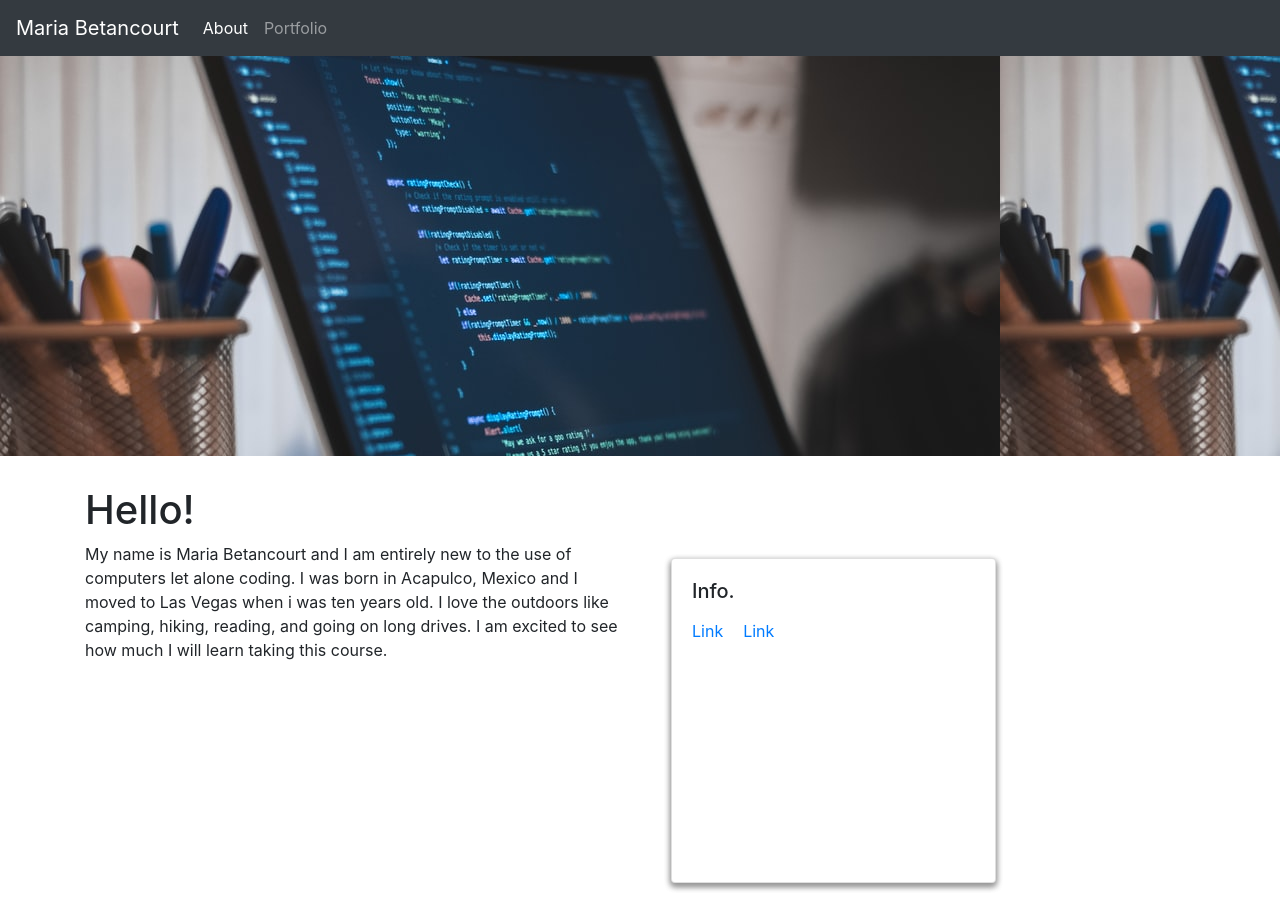
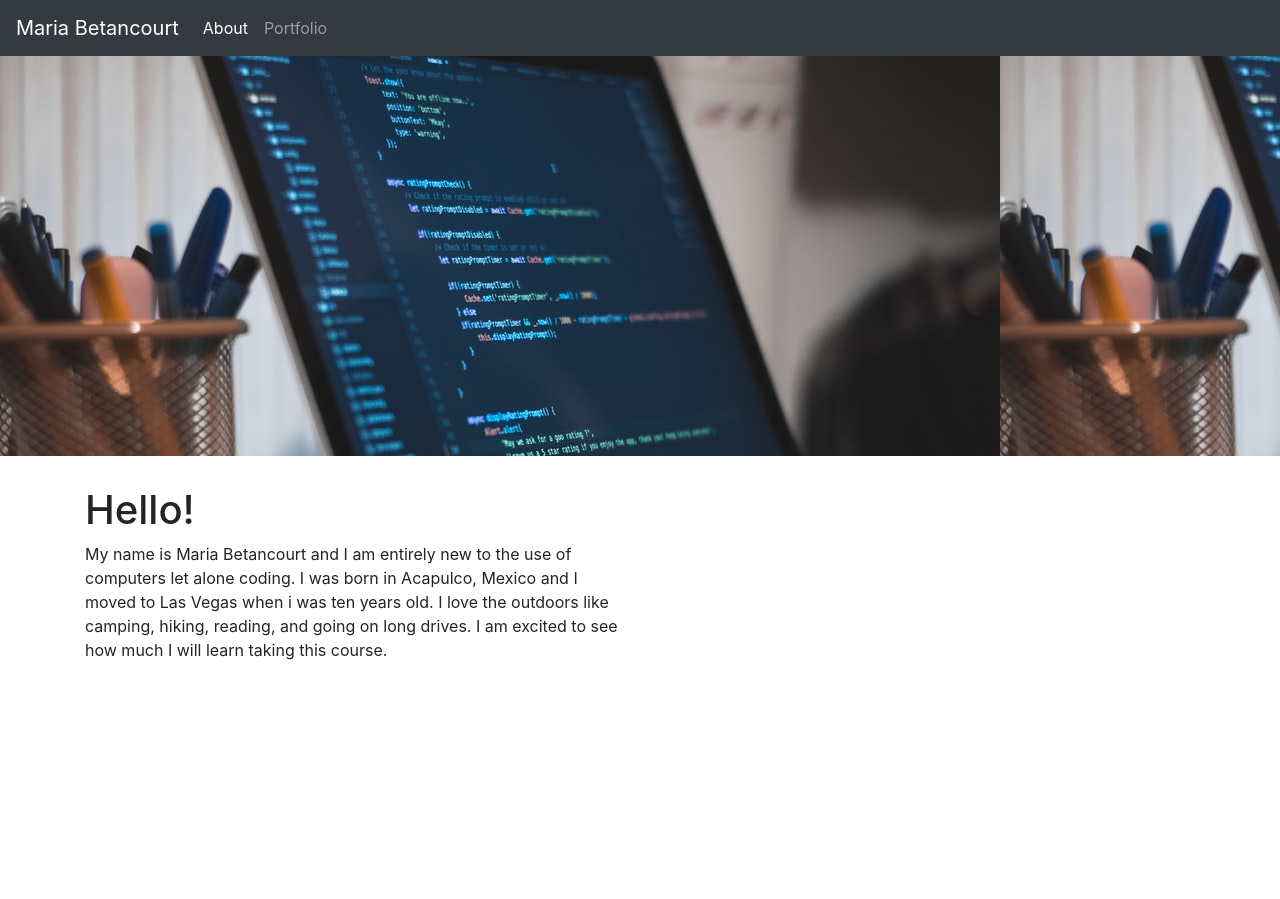
Before and after one commit to MaiaBetancourt/_portfolio, a React (Create React App) app in the folder my-portfolio/: page / in a window 1280 px wide. After the commit the page ends 800 px from the top, so only its background shows below. Built offline with nearby package versions, Linux system fonts and the light colour scheme.

Commit message:
fixed the navbar

```diff
--- a/my-portfolio/src/components/Navbar.js
+++ b/my-portfolio/src/components/Navbar.js
@@ -4,25 +4,22 @@ import { Link } from "react-router-dom";
 export default function Navbar() {
   return (
     <div>
-      <nav className="navbar navbar-expand-lg navbar-dark bg-dark">
-        <Link to="/" className="navbar-brand" >
+      <nav className="navbar navbar-expand navbar-dark bg-dark">
+        <Link to="/" className="navbar-brand">
           Maria Betancourt
         </Link>
-
-        <div className="collapse navbar-collapse" id="navbarNav">
         <ul className="navbar-nav">
           <li className="nav-item active">
-              <Link to="/" className="nav-link" >
+            <Link to="/" className="nav-link">
               About <span className="sr-only">(current)</span>
             </Link>
           </li>
           <li className="nav-item">
-              <Link to="/portfolio" className="nav-link" >
+            <Link to="/portfolio" className="nav-link">
               Portfolio
             </Link>
           </li>
         </ul>
-        </div>
       </nav>
     </div>
   );
--- a/my-portfolio/src/pages/About.js
+++ b/my-portfolio/src/pages/About.js
@@ -27,19 +27,7 @@ function About() {
             </p>
           </div>
           <div className="col col-md-6">
-            <div className="card">
-              <div className="card-body">
-                <h5 className="card-title">Info.</h5>
-                <p className="card-text">
-                </p>
-                <a href="#" className="card-link">
-                  Link
-                </a>
-                <a href="#" className="card-link">
-                  Link
-                </a>
-              </div>
-            </div>
+
           </div>
         </div>
       </div>
```
Lines whose indentation alone changed are shown as unchanged.
